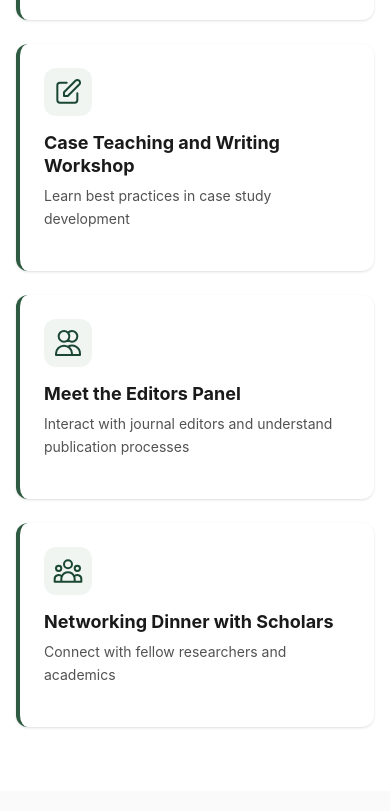
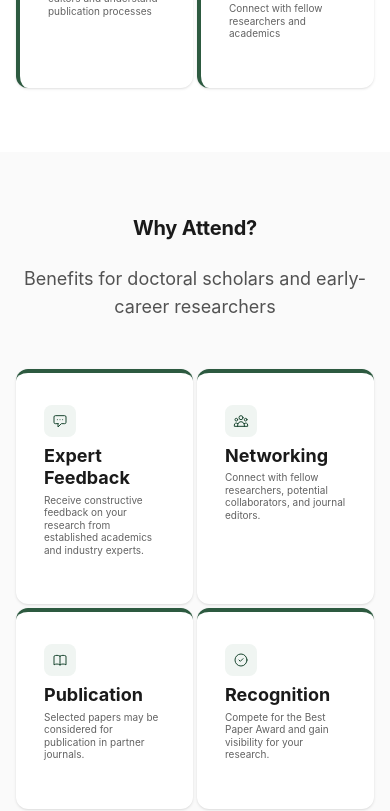
Before and after one commit to SK8-infi/digi-sustain-2026, a React (Vite) app: page /doctoral-colloquium in a window 390 px wide. Shown: the part 1600-2411 px from the top of the page. Built offline with nearby package versions, Linux system fonts and the light colour scheme.

Commit message:
Doctoral colloquium tab mobile view beautification

```diff
--- a/src/pages/DoctoralColloquiumPage.jsx
+++ b/src/pages/DoctoralColloquiumPage.jsx
@@ -19,7 +19,7 @@ export default function DoctoralColloquiumPage() {
                     title="Key Highlights"
                     subtitle="What to expect at the Doctoral Colloquium"
                 />
-                <div className="grid sm:grid-cols-2 lg:grid-cols-3 gap-6">
+                <div className="grid grid-cols-2 lg:grid-cols-3 gap-1 md:gap-6">
                     {doctoralColloquiumHighlights.map((highlight, index) => (
                         <HighlightCard key={index} highlight={highlight} />
                     ))}
@@ -33,7 +33,7 @@ export default function DoctoralColloquiumPage() {
                     subtitle="Benefits for doctoral scholars and early-career researchers"
                     centered={true}
                 />
-                <div className="flex flex-wrap justify-center gap-6 max-w-7xl mx-auto">
+                <div className="grid grid-cols-2 lg:grid-cols-3 gap-1 md:gap-6 max-w-7xl mx-auto">
                     {[
                         {
                             title: "Expert Feedback",
@@ -46,7 +46,7 @@ export default function DoctoralColloquiumPage() {
                             icon: "M17 20h5v-2a3 3 0 00-5.356-1.857M17 20H7m10 0v-2c0-.656-.126-1.283-.356-1.857M7 20H2v-2a3 3 0 015.356-1.857M7 20v-2c0-.656.126-1.283.356-1.857m0 0a5.002 5.002 0 019.288 0M15 7a3 3 0 11-6 0 3 3 0 016 0zm6 3a2 2 0 11-4 0 2 2 0 014 0zM7 10a2 2 0 11-4 0 2 2 0 014 0z"
                         },
                         {
-                            title: "Publication Opportunities",
+                            title: "Publication",
                             description: "Selected papers may be considered for publication in partner journals.",
                             icon: "M12 6.253v13m0-13C10.832 5.477 9.246 5 7.5 5S4.168 5.477 3 6.253v13C4.168 18.477 5.754 18 7.5 18s3.332.477 4.5 1.253m0-13C13.168 5.477 14.754 5 16.5 5S19.832 5.477 21 6.253v13C19.832 18.477 18.246 18 16.5 18c-1.746 0-3.332.477-4.5 1.253"
                         },
@@ -56,27 +56,27 @@ export default function DoctoralColloquiumPage() {
                             icon: "M9 12l2 2 4-4m6 2a9 9 0 11-18 0 9 9 0 0118 0z"
                         },
                         {
-                            title: "Methodology Training",
+                            title: "Methodology",
                             description: "Attend workshops on research methods and analytical tools.",
                             icon: "M19 11H5m14 0a2 2 0 012 2v6a2 2 0 01-2 2H5a2 2 0 01-2-2v-6a2 2 0 012-2m14 0V9a2 2 0 00-2-2M5 11V9a2 2 0 012-2m0 0V5a2 2 0 012-2h6a2 2 0 012 2v2M7 7h10"
                         },
                         {
-                            title: "Career Development",
+                            title: "Career",
                             description: "Learn about academic career paths from experienced scholars.",
                             icon: "M21 13.255A23.931 23.931 0 0112 15c-3.183 0-6.22-.62-9-1.745M16 6V4a2 2 0 00-2-2h-4a2 2 0 00-2 2v2m4 6h.01M5 20h14a2 2 0 002-2V8a2 2 0 00-2-2H5a2 2 0 00-2 2v10a2 2 0 002 2z"
                         }
                     ].map((benefit, index) => (
-                        <div key={index} className="w-full md:w-[calc(50%-1.5rem)] lg:w-[calc(33.333%-1.5rem)] flex">
-                            <Card className="hover:shadow-lg transition-all duration-300 border-t-4 border-primary-600 border-x-0 border-b-0 rounded-lg group">
-                                <div className="flex flex-col gap-4">
-                                    <div className="w-12 h-12 bg-primary-50 rounded-xl flex items-center justify-center text-primary-700 group-hover:bg-primary-100 transition-colors">
-                                        <svg className="w-6 h-6" fill="none" stroke="currentColor" viewBox="0 0 24 24">
+                        <div key={index} className="flex">
+                            <Card className="hover:shadow-lg transition-all duration-300 border-t-4 border-primary-600 border-x-0 border-b-0 rounded-lg group w-full">
+                                <div className="flex flex-col gap-2 px-1 py-2 md:p-4 h-full">
+                                    <div className="w-8 h-8 md:w-12 md:h-12 bg-primary-50 rounded-lg md:rounded-xl flex items-center justify-center text-primary-700 group-hover:bg-primary-100 transition-colors shrink-0">
+                                        <svg className="w-4 h-4 md:w-6 md:h-6" fill="none" stroke="currentColor" viewBox="0 0 24 24">
                                             <path strokeLinecap="round" strokeLinejoin="round" strokeWidth={1.5} d={benefit.icon} />
                                         </svg>
                                     </div>
-                                    <div>
-                                        <h3 className="font-bold text-neutral-900 text-lg mb-2">{benefit.title}</h3>
-                                        <p className="text-neutral-600 text-sm leading-relaxed">{benefit.description}</p>
+                                    <div className="min-w-0 flex flex-col flex-grow">
+                                        <h3 className="font-bold text-neutral-900 text-[10px] md:text-lg mb-1 leading-tight">{benefit.title}</h3>
+                                        <p className="text-neutral-600 text-[10px] md:text-sm leading-tight opacity-90">{benefit.description}</p>
                                     </div>
                                 </div>
                             </Card>
@@ -91,32 +91,32 @@ export default function DoctoralColloquiumPage() {
 function HighlightCard({ highlight }) {
     const icons = {
         award: (
-            <svg className="w-8 h-8" fill="none" stroke="currentColor" viewBox="0 0 24 24">
+            <svg className="w-4 h-4 md:w-8 md:h-8" fill="none" stroke="currentColor" viewBox="0 0 24 24">
                 <path strokeLinecap="round" strokeLinejoin="round" strokeWidth={1.5} d="M5 3v4M3 5h4M6 17v4m-2-2h4m5-16l2.286 6.857L21 12l-5.714 2.143L13 21l-2.286-6.857L5 12l5.714-2.143L13 3z" />
             </svg>
         ),
         presentation: (
-            <svg className="w-8 h-8" fill="none" stroke="currentColor" viewBox="0 0 24 24">
+            <svg className="w-4 h-4 md:w-8 md:h-8" fill="none" stroke="currentColor" viewBox="0 0 24 24">
                 <path strokeLinecap="round" strokeLinejoin="round" strokeWidth={1.5} d="M7 12l3-3 3 3 4-4M8 21l4-4 4 4M3 4h18M4 4h16v12a1 1 0 01-1 1H5a1 1 0 01-1-1V4z" />
             </svg>
         ),
         workshop: (
-            <svg className="w-8 h-8" fill="none" stroke="currentColor" viewBox="0 0 24 24">
+            <svg className="w-4 h-4 md:w-8 md:h-8" fill="none" stroke="currentColor" viewBox="0 0 24 24">
                 <path strokeLinecap="round" strokeLinejoin="round" strokeWidth={1.5} d="M9.663 17h4.673M12 3v1m6.364 1.636l-.707.707M21 12h-1M4 12H3m3.343-5.657l-.707-.707m2.828 9.9a5 5 0 117.072 0l-.548.547A3.374 3.374 0 0014 18.469V19a2 2 0 11-4 0v-.531c0-.895-.356-1.754-.988-2.386l-.548-.547z" />
             </svg>
         ),
         writing: (
-            <svg className="w-8 h-8" fill="none" stroke="currentColor" viewBox="0 0 24 24">
+            <svg className="w-4 h-4 md:w-8 md:h-8" fill="none" stroke="currentColor" viewBox="0 0 24 24">
                 <path strokeLinecap="round" strokeLinejoin="round" strokeWidth={1.5} d="M11 5H6a2 2 0 00-2 2v11a2 2 0 002 2h11a2 2 0 002-2v-5m-1.414-9.414a2 2 0 112.828 2.828L11.828 15H9v-2.828l8.586-8.586z" />
             </svg>
         ),
         editors: (
-            <svg className="w-8 h-8" fill="none" stroke="currentColor" viewBox="0 0 24 24">
+            <svg className="w-4 h-4 md:w-8 md:h-8" fill="none" stroke="currentColor" viewBox="0 0 24 24">
                 <path strokeLinecap="round" strokeLinejoin="round" strokeWidth={1.5} d="M12 4.354a4 4 0 110 5.292M15 21H3v-1a6 6 0 0112 0v1zm0 0h6v-1a6 6 0 00-9-5.197M13 7a4 4 0 11-8 0 4 4 0 018 0z" />
             </svg>
         ),
         networking: (
-            <svg className="w-8 h-8" fill="none" stroke="currentColor" viewBox="0 0 24 24">
+            <svg className="w-4 h-4 md:w-8 md:h-8" fill="none" stroke="currentColor" viewBox="0 0 24 24">
                 <path strokeLinecap="round" strokeLinejoin="round" strokeWidth={1.5} d="M17 20h5v-2a3 3 0 00-5.356-1.857M17 20H7m10 0v-2c0-.656-.126-1.283-.356-1.857M7 20H2v-2a3 3 0 015.356-1.857M7 20v-2c0-.656.126-1.283.356-1.857m0 0a5.002 5.002 0 019.288 0M15 7a3 3 0 11-6 0 3 3 0 016 0zm6 3a2 2 0 11-4 0 2 2 0 014 0zM7 10a2 2 0 11-4 0 2 2 0 014 0z" />
             </svg>
         ),
@@ -124,13 +124,13 @@ function HighlightCard({ highlight }) {
 
     return (
         <Card className="hover:shadow-lg transition-all duration-300 border-l-4 border-primary-600 border-t-0 border-r-0 border-b-0 rounded-lg group h-full">
-            <div className="flex flex-col gap-4">
-                <div className="w-12 h-12 bg-primary-50 rounded-xl flex items-center justify-center text-primary-700 group-hover:bg-primary-100 transition-colors">
+            <div className="flex flex-col gap-2 px-1 py-2 md:p-4 h-full">
+                <div className="w-8 h-8 md:w-12 md:h-12 bg-primary-50 rounded-lg md:rounded-xl flex items-center justify-center text-primary-700 group-hover:bg-primary-100 transition-colors shrink-0">
                     {icons[highlight.icon] || icons.award}
                 </div>
-                <div>
-                    <h3 className="font-bold text-neutral-900 text-lg mb-2">{highlight.title}</h3>
-                    <p className="text-neutral-600 text-sm leading-relaxed">{highlight.description}</p>
+                <div className="flex flex-col flex-grow">
+                    <h3 className="font-bold text-neutral-900 text-[10px] md:text-lg mb-1 leading-tight">{highlight.title}</h3>
+                    <p className="text-neutral-600 text-[10px] md:text-sm leading-tight opacity-90">{highlight.description}</p>
                 </div>
             </div>
         </Card>
```
